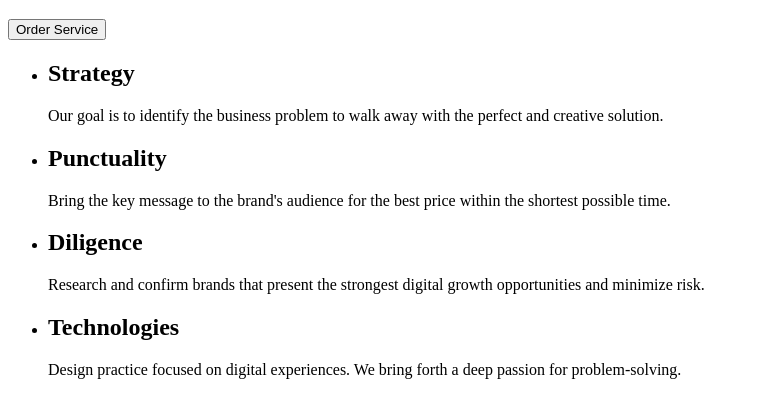
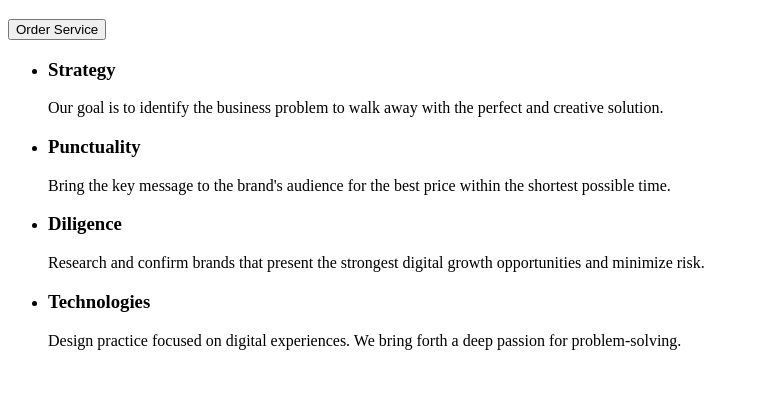
Before and after one commit to Yakiv87/goit-markup-hw-01, a plain HTML site: page index.html in a window 1280 px wide. Shown: the part 191-608 px from the top of the page, without its empty margins (0-759 px from the left). Drawn offline with Linux system fonts and the light colour scheme.

Commit message:
update h3

```diff
--- a/index.html
+++ b/index.html
@@ -27,25 +27,25 @@
     <section>
       <ul>
         <li>
-          <h2>Strategy</h2>
+          <h3>Strategy</h3>
           <p>
             Our goal is to identify the business problem to walk away with the perfect and creative
             solution.
           </p>
         </li>
         <li>
-          <h2>Punctuality</h2>
+          <h3>Punctuality</h3>
           <p>
             Bring the key message to the brand's audience for the best price within the shortest
             possible time.
           </p>
         </li>
-        <li><h2>Diligence</h2></li>
+        <li><h3>Diligence</h3></li>
         <p>
           Research and confirm brands that present the strongest digital growth opportunities and
           minimize risk.
         </p>
-        <li><h2>Technologies</h2></li>
+        <li><h3>Technologies</h3></li>
         <p>
           Design practice focused on digital experiences. We bring forth a deep passion for
           problem-solving.
```
